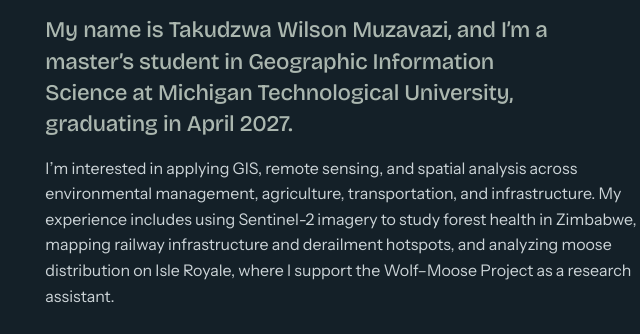
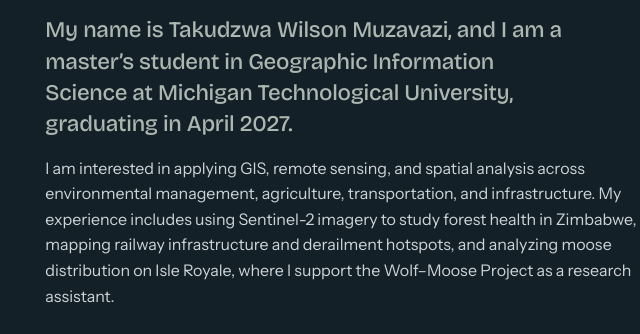
Before and after one commit to twmuzava/twmuzava.github.io, a plain HTML site: page about.html in a window 1280 px wide. Shown: the part 530-864 px from the top of the page, 532-1172 px from the left. Drawn offline with nearby package versions, Linux system fonts and the light colour scheme.

Commit message:
Remove contractions

```diff
--- a/about.html
+++ b/about.html
@@ -42,8 +42,8 @@
     <figure class="bio-photo"><img src="images/takudzwa-large.jpg" alt="Portrait of Takudzwa Wilson Muzavazi"></figure>
     <div class="bio-text">
       <h2 class="bio-name">Takudzwa Wilson Muzavazi</h2>
-      <p class="intro">My name is Takudzwa Wilson Muzavazi, and I’m a master’s student in Geographic Information Science at Michigan Technological University, graduating in April 2027.</p>
-      <p>I’m interested in applying GIS, remote sensing, and spatial analysis across environmental management, agriculture, transportation, and infrastructure. My experience includes using Sentinel-2 imagery to study forest health in Zimbabwe, mapping railway infrastructure and derailment hotspots, and analyzing moose distribution on Isle Royale, where I support the Wolf–Moose Project as a research assistant.</p>
+      <p class="intro">My name is Takudzwa Wilson Muzavazi, and I am a master’s student in Geographic Information Science at Michigan Technological University, graduating in April 2027.</p>
+      <p>I am interested in applying GIS, remote sensing, and spatial analysis across environmental management, agriculture, transportation, and infrastructure. My experience includes using Sentinel-2 imagery to study forest health in Zimbabwe, mapping railway infrastructure and derailment hotspots, and analyzing moose distribution on Isle Royale, where I support the Wolf–Moose Project as a research assistant.</p>
       <div class="btn-row"><a class="btn primary" href="cv.html">View my CV</a><a class="btn" href="projects.html">See my projects</a></div>
     </div>
   </div>
```
Also changed, not shown: index.html (+1 -1 lines).
